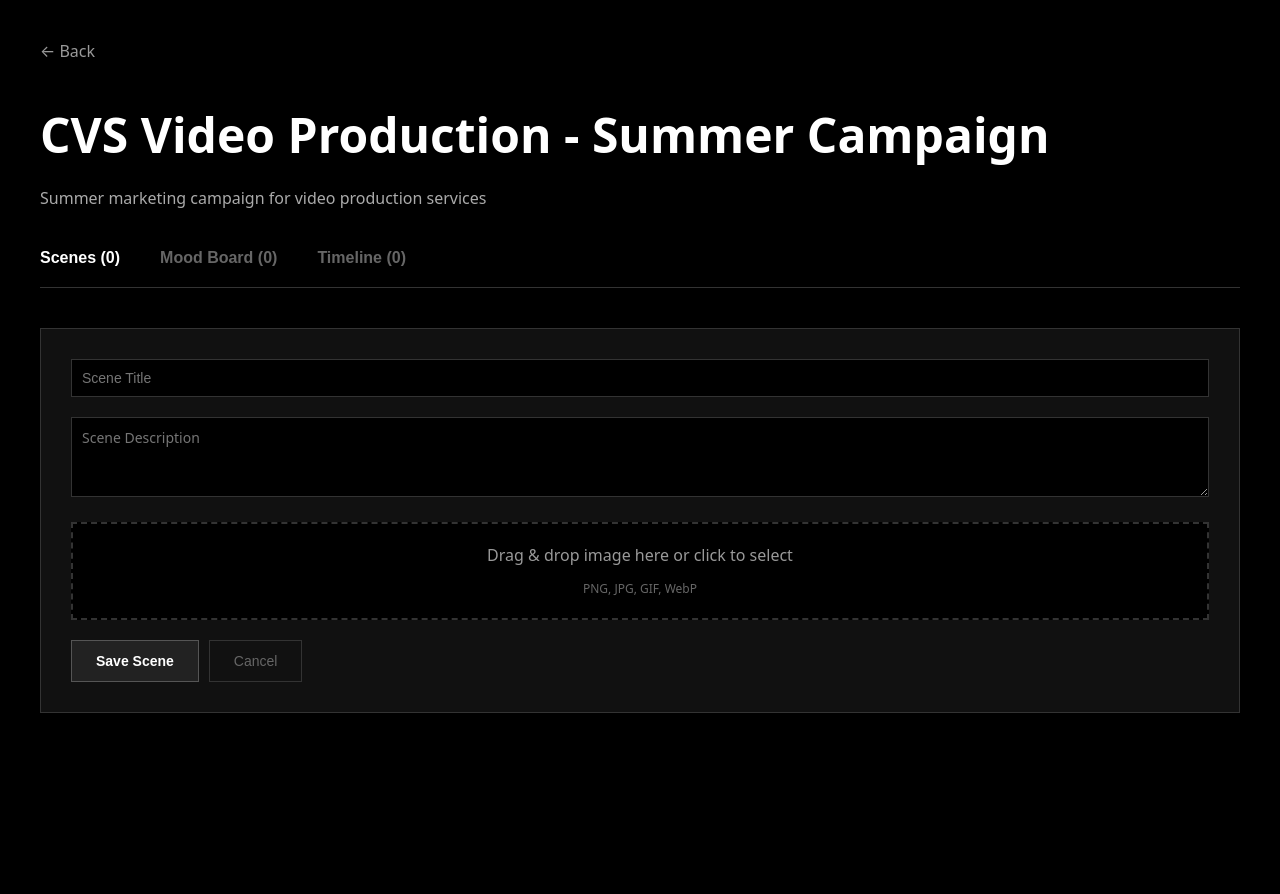
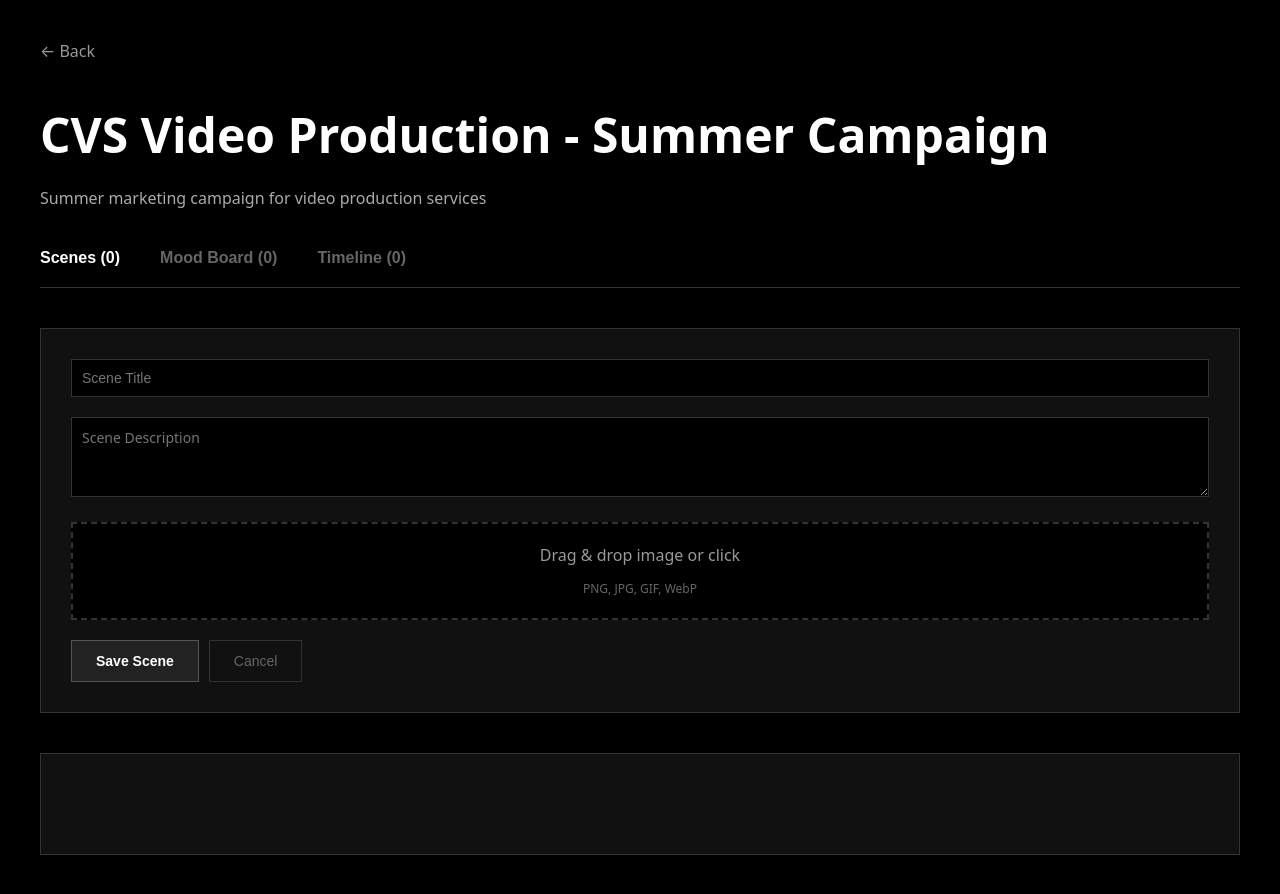
Before and after one commit to Lymae25/mood-board-booking, a Next.js app: page /project/1 in a window 1280 px wide. Both pictures are taken after a click on the button "+ Add Scene". Shown: the top 894 px of the page. Before the commit the page ends 800 px from the top, so only its background shows below. Built offline with nearby package versions, Linux system fonts and the light colour scheme.

Commit message:
Add swimlane flowchart view for scenes with clickable flow

```diff
--- a/app/components/ProjectDetail.tsx
+++ b/app/components/ProjectDetail.tsx
@@ -9,6 +9,7 @@ export default function ProjectDetail({ projectId }: { projectId: string }) {
   const [timeline, setTimeline] = useState<any[]>([])
   const [loading, setLoading] = useState(true)
   const [activeTab, setActiveTab] = useState('scenes')
+  const [selectedScene, setSelectedScene] = useState<any>(null)
   const [showIdeaForm, setShowIdeaForm] = useState(false)
   const [showSceneForm, setShowSceneForm] = useState(false)
   const [showTimelineForm, setShowTimelineForm] = useState(false)
@@ -65,7 +66,6 @@ export default function ProjectDetail({ projectId }: { projectId: string }) {
   }
 
   async function saveScene() {
-    console.log('saveScene called')
     if (!sceneForm.title) { alert('Scene title required'); return }
     try {
       const nextSceneNumber = Math.max(0, ...scenes.map(s => s.sceneNumber)) + 1
@@ -75,7 +75,6 @@ export default function ProjectDetail({ projectId }: { projectId: string }) {
         body: JSON.stringify({ projectId, sceneNumber: nextSceneNumber, ...sceneForm })
       })
       const newScene = await res.json()
-      console.log('Scene saved:', newScene)
       setScenes([...scenes, newScene].sort((a, b) => a.sceneNumber - b.sceneNumber))
       setSceneForm({ title: '', description: '', imageUrl: '' })
       setShowSceneForm(false)
@@ -130,7 +129,7 @@ export default function ProjectDetail({ projectId }: { projectId: string }) {
         </div>
       ) : (
         <div>
-          <p style={{ color: '#999', marginBottom: '10px' }}>Drag & drop image here or click to select</p>
+          <p style={{ color: '#999', marginBottom: '10px' }}>Drag & drop image or click</p>
           <input
             type="file"
             accept="image/png,image/jpeg,image/gif,image/webp"
@@ -146,7 +145,7 @@ export default function ProjectDetail({ projectId }: { projectId: string }) {
 
   return (
     <div style={{ minHeight: '100vh', backgroundColor: '#000', color: '#fff', padding: '40px' }}>
-      <div style={{ maxWidth: '1200px', margin: '0 auto' }}>
+      <div style={{ maxWidth: '1400px', margin: '0 auto' }}>
         <Link href="/" style={{ color: '#999', textDecoration: 'none', marginBottom: '40px', display: 'block' }}>← Back</Link>
 
         <h1 style={{ fontSize: '48px', fontWeight: 'bold', marginBottom: '20px' }}>{project.name}</h1>
@@ -188,23 +187,52 @@ export default function ProjectDetail({ projectId }: { projectId: string }) {
               </div>
             )}
 
-            <div style={{ display: 'grid', gap: '20px' }}>
-              {scenes.map((scene: any) => (
-                <div key={scene.id} style={{ backgroundColor: '#111', border: '1px solid #333', padding: '20px', display: 'grid', gridTemplateColumns: '150px 1fr', gap: '20px' }}>
-                  <div>
-                    {scene.imageUrl ? (
-                      <img src={scene.imageUrl} alt={`Scene ${scene.sceneNumber}`} style={{ width: '150px', height: '150px', objectFit: 'cover' }} />
-                    ) : (
-                      <div style={{ width: '150px', height: '150px', backgroundColor: '#000', border: '1px dashed #333', display: 'flex', alignItems: 'center', justifyContent: 'center', color: '#666', fontSize: '12px' }}>No image</div>
+            {/* Swimlane Flowchart */}
+            <div style={{ backgroundColor: '#111', border: '1px solid #333', padding: '40px', marginBottom: '40px' }}>
+              <div style={{ display: 'flex', gap: '20px', alignItems: 'center', overflowX: 'auto', paddingBottom: '20px' }}>
+                {scenes.map((scene, idx) => (
+                  <div key={scene.id} style={{ display: 'flex', alignItems: 'center', gap: '20px' }}>
+                    <button
+                      onClick={() => setSelectedScene(scene)}
+                      style={{
+                        padding: '20px 30px',
+                        backgroundColor: selectedScene?.id === scene.id ? '#333' : '#000',
+                        border: selectedScene?.id === scene.id ? '2px solid #fff' : '1px solid #555',
+                        color: '#fff',
+                        cursor: 'pointer',
+                        fontWeight: 'bold',
+                        textAlign: 'center',
+                        minWidth: '180px',
+                        transition: 'all 0.2s'
+                      }}
+                    >
+                      <div style={{ fontSize: '11px', color: '#999', marginBottom: '8px' }}>SCENE {scene.sceneNumber}</div>
+                      <div style={{ fontSize: '15px' }}>{scene.title}</div>
+                    </button>
+                    {idx < scenes.length - 1 && (
+                      <div style={{ fontSize: '28px', color: '#555', marginBottom: '10px', minWidth: '30px' }}>→</div>
                     )}
                   </div>
-                  <div>
-                    <h3 style={{ fontSize: '18px', fontWeight: 'bold', marginBottom: '5px' }}>Scene {scene.sceneNumber}: {scene.title}</h3>
-                    <p style={{ color: '#999', fontSize: '14px', lineHeight: '1.6' }}>{scene.description}</p>
-                  </div>
+                ))}
+              </div>
+            </div>
+
+            {/* Scene Details */}
+            {selectedScene && (
+              <div style={{ backgroundColor: '#111', border: '1px solid #333', padding: '40px' }}>
+                <h2 style={{ fontSize: '32px', fontWeight: 'bold', marginBottom: '20px' }}>Scene {selectedScene.sceneNumber}: {selectedScene.title}</h2>
+
+                {selectedScene.imageUrl && (
+                  <img src={selectedScene.imageUrl} alt={selectedScene.title} style={{ width: '100%', maxHeight: '400px', objectFit: 'cover', marginBottom: '30px' }} />
+                )}
+
+                <div style={{ backgroundColor: '#000', padding: '25px', border: '1px solid #333' }}>
+                  <h3 style={{ fontSize: '16px', fontWeight: 'bold', marginBottom: '15px', color: '#fff' }}>What Happens</h3>
+                  <p style={{ color: '#ccc', fontSize: '15px', lineHeight: '1.8' }}>{selectedScene.description}</p>
                 </div>
-              ))}
-            </div>
+              </div>
+            )}
+
             {scenes.length === 0 && !showSceneForm && <p style={{ textAlign: 'center', color: '#666', paddingTop: '60px' }}>No scenes yet. Add your first scene!</p>}
           </div>
         )}
```
